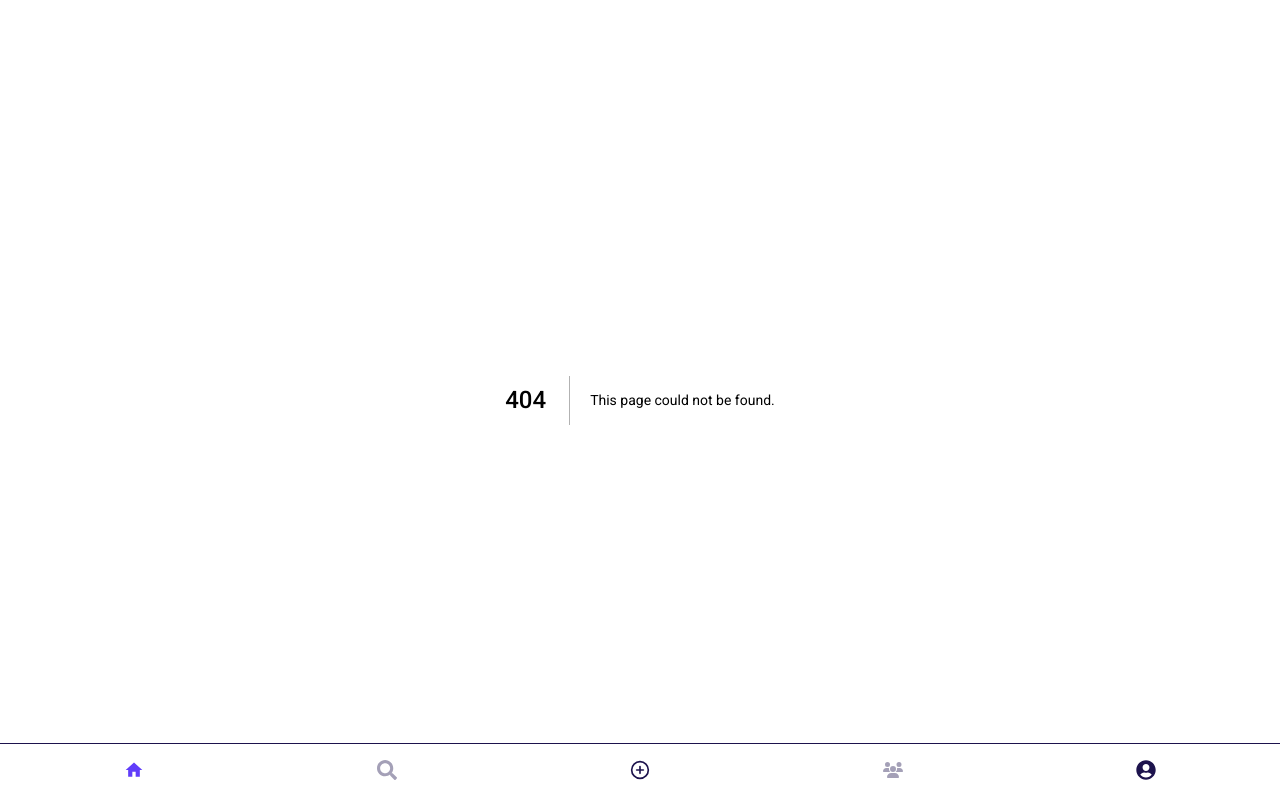
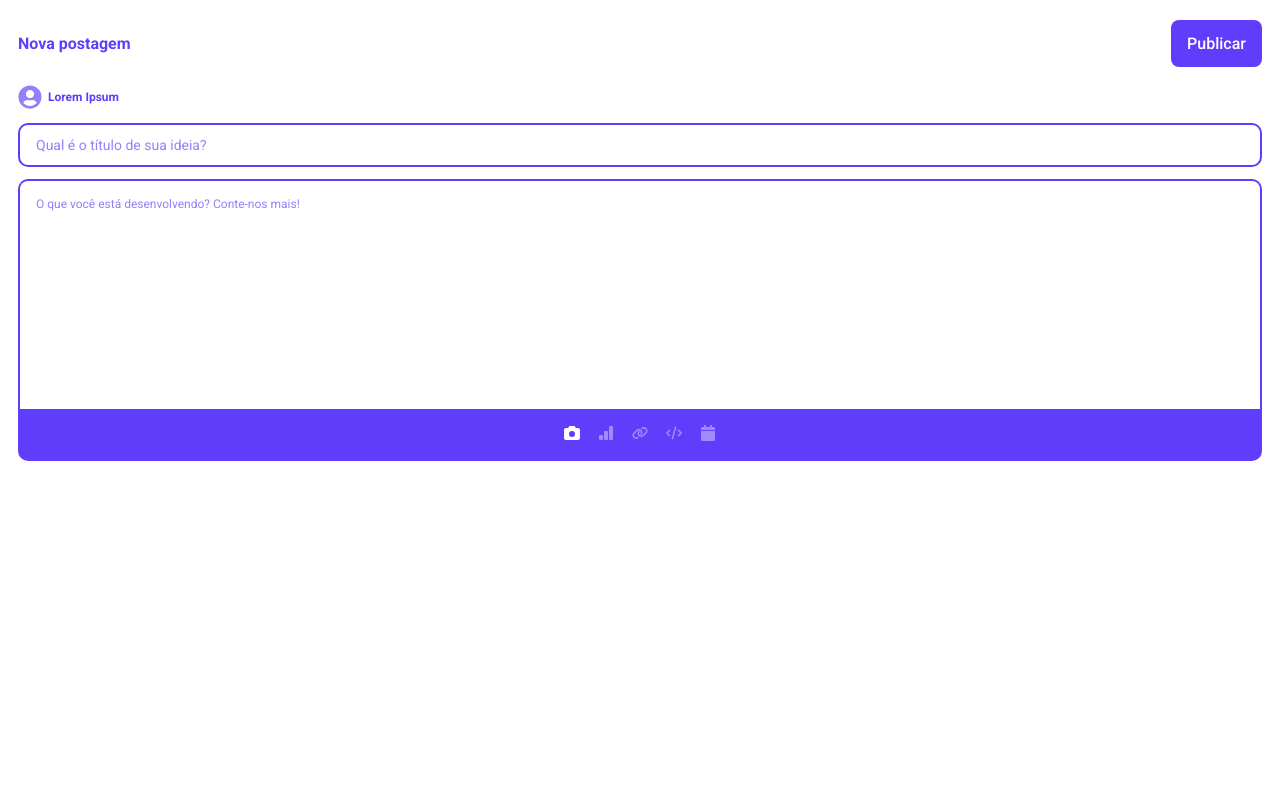
Before and after one commit to G4mix/front-end, a Next.js app: page /post/create in a window 1280 px wide. Before the commit this address had no page. Built offline with nearby package versions, Linux system fonts and the light colour scheme.

Commit message:
feat: post screen

```diff
--- a/src/app/layout.tsx
+++ b/src/app/layout.tsx
@@ -3,7 +3,6 @@ import { Roboto } from "next/font/google";
 
 import "@/styles/forms.css";
 import "@/styles/globals.css";
-import { Navbar } from "@/components/Navbar";
 
 const roboto = Roboto({
   variable: "--font-roboto",
@@ -24,8 +23,6 @@ export default function RootLayout({
     <html lang="pt-BR">
       <body className={`${roboto.variable} ${roboto.variable}`}>
         {children}
-
-        <Navbar />
       </body>
     </html>
   );
--- /dev/null
+++ b/src/app/post/create/page.tsx
@@ -0,0 +1,5 @@
+import { CreatePostScreen } from "@/components/CreatePost";
+
+export default function CreatePost() {
+  return <CreatePostScreen />;
+}
--- /dev/null
+++ b/src/components/CreatePost/components/CreatePostHeader/index.tsx
@@ -0,0 +1,11 @@
+import styles from "../../style.module.css";
+
+export const CreatePostHeader = () => {
+  return (
+    <header className={styles.header}>
+      <h2>Nova postagem</h2>
+
+      <button>Publicar</button>
+    </header>
+  );
+};
--- /dev/null
+++ b/src/components/CreatePost/index.tsx
@@ -0,0 +1,127 @@
+"use client";
+
+import Image from "next/image";
+import { CreatePostHeader } from "./components/CreatePostHeader";
+
+import styles from "./style.module.css";
+import { FaUserCircle } from "react-icons/fa";
+import { FaCalendar, FaCamera, FaCode, FaLink, FaXmark } from "react-icons/fa6";
+import { useRef, useState } from "react";
+import { ImageDisplay } from "../ImageDisplay";
+import { BsBarChartFill } from "react-icons/bs";
+
+interface ImagePreview {
+  file: File;
+  url: string;
+}
+
+export const CreatePostScreen = () => {
+  const [images, setImages] = useState<ImagePreview[] | null>(null);
+
+  const fileInputRef = useRef<HTMLInputElement | null>(null);
+
+  const handleImageChange = (e: React.ChangeEvent<HTMLInputElement>) => {
+    const files = e.target.files;
+    if (!files) return;
+
+    const selectedImages = Array.from(files).map((file) => ({
+      file,
+      url: URL.createObjectURL(file),
+    }));
+
+    setImages(selectedImages);
+  };
+
+  const handleRemoveImage = () => {
+    if (fileInputRef.current) {
+      fileInputRef.current.value = "";
+    }
+    setImages(null);
+  };
+
+  return (
+    <main className={styles.container}>
+      <CreatePostHeader />
+
+      <div className={styles.avatar}>
+        {false ? (
+          <Image
+            src={""}
+            alt=""
+            className={styles.userImage}
+            width={18}
+            height={18}
+          />
+        ) : (
+          <FaUserCircle className={styles.userImage} />
+        )}
+
+        <h2>Lorem Ipsum</h2>
+      </div>
+
+      <form className={styles.formContainer}>
+        <input
+          type="text"
+          name="title"
+          placeholder="Qual é o título de sua ideia?"
+          className={styles.titleInput}
+        />
+
+        <div className={styles.descriptionContainer}>
+          <textarea
+            name="description"
+            id="description"
+            placeholder="O que você está desenvolvendo? Conte-nos mais!"
+            maxLength={700}
+          ></textarea>
+
+          {images?.[0] && (
+            <div className={styles.imgPreview}>
+              <button
+                type="button"
+                onClick={() => handleRemoveImage()}
+                className={styles.removeImgBtn}
+              >
+                <FaXmark className={styles.removeImgIcon} />
+              </button>
+              <ImageDisplay image={{ src: images[0].url }} />
+            </div>
+          )}
+
+          <ul className={styles.actions}>
+            <li>
+              <label htmlFor="images">
+                <FaCamera className={styles.actionIcon} />
+              </label>
+              <input
+                type="file"
+                id="images"
+                name="images"
+                accept="image/*"
+                ref={fileInputRef}
+                style={{ display: "none" }}
+                onChange={handleImageChange}
+              />
+            </li>
+            <li>
+              <BsBarChartFill
+                className={`${styles.actionIcon} ${styles.disabled}`}
+              />
+            </li>
+            <li>
+              <FaLink className={`${styles.actionIcon} ${styles.disabled}`} />
+            </li>
+            <li>
+              <FaCode className={`${styles.actionIcon} ${styles.disabled}`} />
+            </li>
+            <li>
+              <FaCalendar
+                className={`${styles.actionIcon} ${styles.disabled}`}
+              />
+            </li>
+          </ul>
+        </div>
+      </form>
+    </main>
+  );
+};
--- /dev/null
+++ b/src/components/CreatePost/style.module.css
@@ -0,0 +1,149 @@
+.container {
+  padding: 1.25rem 1.125rem;
+}
+
+.header {
+  display: flex;
+  align-items: center;
+  justify-content: space-between;
+  gap: 1rem;
+}
+
+.header h2 {
+  font-size: 1rem;
+  font-weight: 700;
+  color: var(--primary);
+}
+
+.avatar {
+  display: flex;
+  align-items: center;
+  gap: 0.375rem;
+
+  margin-block: 1.125rem 0.875rem;
+
+  color: var(--primary);
+}
+
+.avatar h2 {
+  font-weight: 700;
+  font-size: 0.75rem;
+}
+
+.avatar svg {
+  color: var(--secondary);
+}
+
+.userImage {
+  width: 1.5rem;
+  height: 1.5rem;
+
+  border-radius: 50%;
+}
+
+.formContainer {
+  width: 100%;
+
+  display: flex;
+  flex-direction: column;
+  gap: 0.75rem;
+}
+
+.titleInput {
+  width: 100%;
+  padding: 0.75rem 1rem;
+
+  border-radius: 10px;
+  border: 2px solid var(--primary);
+
+  font-weight: 400;
+  font-size: 0.875rem;
+  color: var(--text-primary);
+}
+
+.descriptionContainer {
+  width: 100%;
+
+  display: flex;
+  flex-direction: column;
+  gap: 0;
+}
+
+.descriptionContainer textarea {
+  width: 100%;
+  min-height: 230px;
+  padding: 1rem;
+  resize: none;
+
+  border-radius: 10px 10px 0 0;
+  border: 2px solid var(--primary);
+  border-bottom: none;
+
+  font-weight: 400;
+  font-size: 0.75rem;
+  color: var(--text-primary);
+}
+
+.descriptionContainer textarea::placeholder,
+.titleInput::placeholder {
+  color: var(--secondary);
+}
+
+.descriptionContainer textarea:focus,
+.titleInput:focus {
+  outline: none;
+  border-color: var(--secondary);
+}
+
+.actions {
+  width: 100%;
+  padding: 1rem;
+
+  border-radius: 0 0 10px 10px;
+
+  display: flex;
+  align-items: center;
+  justify-content: center;
+  gap: 1.125rem;
+
+  color: var(--white);
+  background-color: var(--primary);
+}
+
+.actions .actionIcon {
+  width: 1rem;
+  height: 1rem;
+
+  cursor: pointer;
+}
+
+.actions .actionIcon.disabled {
+  opacity: 0.4;
+  cursor: not-allowed;
+}
+
+.imgPreview {
+  padding: 0.5rem;
+  border-inline: 2px solid var(--primary);
+
+  position: relative;
+}
+
+.removeImgBtn {
+  border-radius: 50%;
+  background-color: var(--secondary);
+  padding: 0.25rem;
+
+  line-height: 0;
+
+  position: absolute;
+  top: 1rem;
+  right: 1rem;
+
+  cursor: pointer;
+}
+
+.removeImgIcon {
+  width: 0.875rem;
+  height: 0.875rem;
+}
--- a/src/components/ImageDisplay/index.tsx
+++ b/src/components/ImageDisplay/index.tsx
@@ -1,6 +1,7 @@
 import { FaImage } from "react-icons/fa6";
 import styles from "./style.module.css";
 import Image from "next/image";
+import Link from "next/link";
 
 interface IImageDisplay {
   image?: {
@@ -13,7 +14,13 @@ export const ImageDisplay = ({ image }: IImageDisplay) => {
   return (
     <div className={styles.imgContainer}>
       {image ? (
-        <Image src={image.src} alt={image.alt ?? ""} />
+        <Image
+          src={image.src}
+          alt={image.alt ?? ""}
+          width={350}
+          height={150}
+          className={styles.img}
+        />
       ) : (
         <FaImage className={styles.imgIcon} />
       )}
--- a/src/components/ImageDisplay/style.module.css
+++ b/src/components/ImageDisplay/style.module.css
@@ -8,11 +8,13 @@
   display: flex;
   align-items: center;
   justify-content: center;
+
+  overflow: hidden;
 }
 
 .img {
   width: 100%;
-  height: 100%;
+  height: auto;
 }
 
 .imgIcon {
--- a/src/components/Navbar/index.tsx
+++ b/src/components/Navbar/index.tsx
@@ -3,25 +3,30 @@ import styles from "./style.module.css";
 import { FiPlusCircle } from "react-icons/fi";
 import { FaUsers } from "react-icons/fa6";
 import { FaSearch, FaUserCircle } from "react-icons/fa";
+import Link from "next/link";
 
 export const Navbar = () => {
   return (
     <nav className={`${styles.navbar} navbar`}>
       <ul className={styles.navItems}>
         <li className={styles.item}>
-          <MdHome className={`${styles.icon} ${styles.active}`} />
+          <Link href="/">
+            <MdHome className={`${styles.icon} ${styles.active}`} />
+          </Link>
         </li>
         <li className={styles.item}>
           <FaSearch className={`${styles.icon} ${styles.disabled}`} />
         </li>
         <li className={styles.item}>
-          <FiPlusCircle className={styles.icon} />
+          <Link href="/post/create">
+            <FiPlusCircle className={styles.icon} />
+          </Link>
         </li>
         <li className={styles.item}>
           <FaUsers className={`${styles.icon} ${styles.disabled}`} />
         </li>
         <li className={styles.item}>
-          <FaUserCircle className={styles.icon} />
+          <FaUserCircle className={`${styles.icon} ${styles.disabled}`} />
         </li>
       </ul>
     </nav>
--- a/src/styles/globals.css
+++ b/src/styles/globals.css
@@ -3,7 +3,7 @@
 
   --primary: #603dfa;
   --secondary: #967ffa;
-  --secondary-light: #D8CEFA;
+  --secondary-light: #d8cefa;
 
   --text-primary: #1d134d;
   --text-secondary: #353535;
@@ -54,4 +54,17 @@ button {
   font-size: 1rem;
   font-weight: 500;
   color: var(--white);
+
+  cursor: pointer;
+
+  transition: filter 0.2s;
 }
+
+button:hover {
+  filter: brightness(1.1);
+}
+
+button:disabled {
+  filter: brightness(0.7);
+  cursor: not-allowed;
+}
```
Also changed, not shown: src/app/page.tsx (+8 -1 lines).
